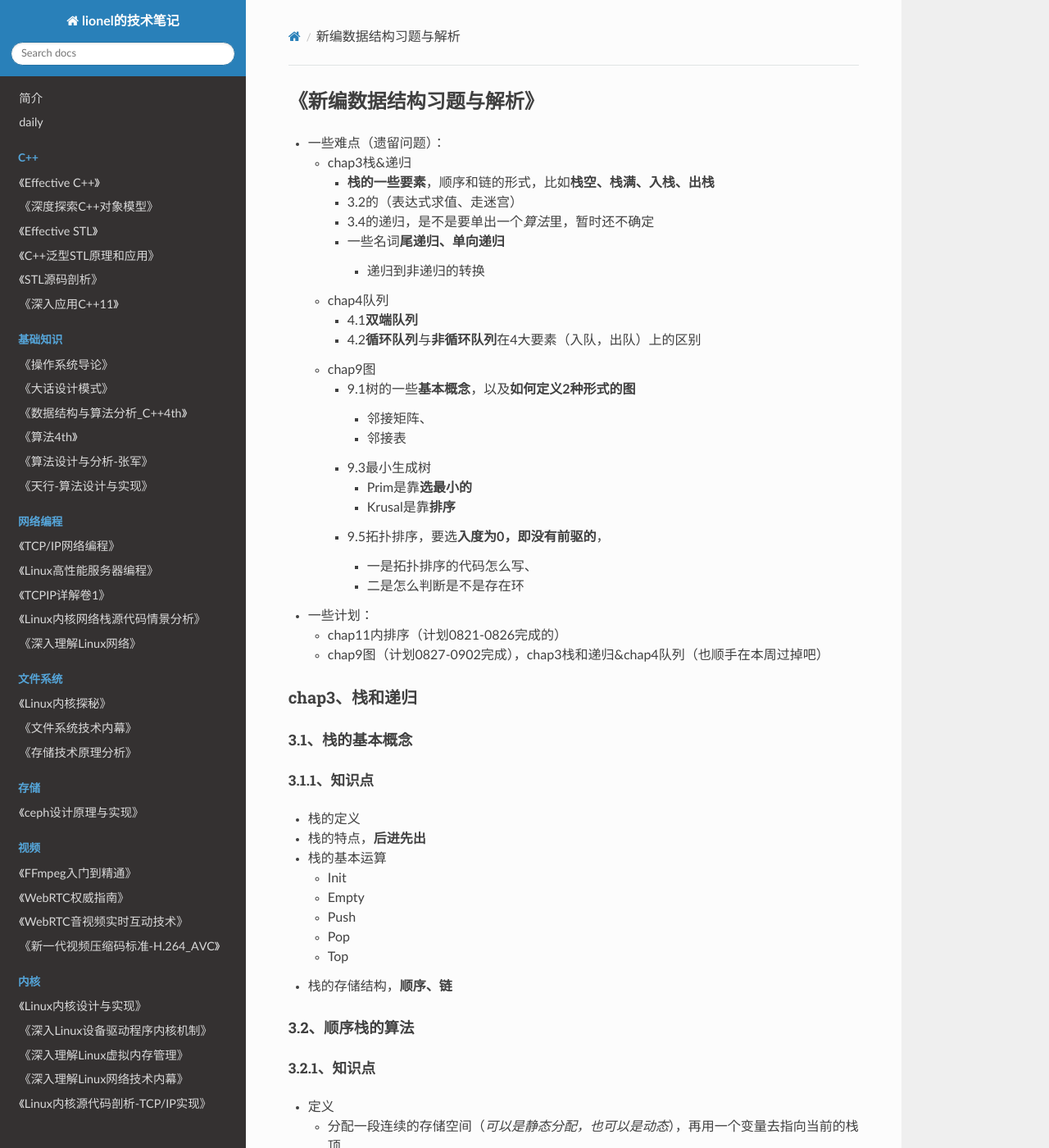
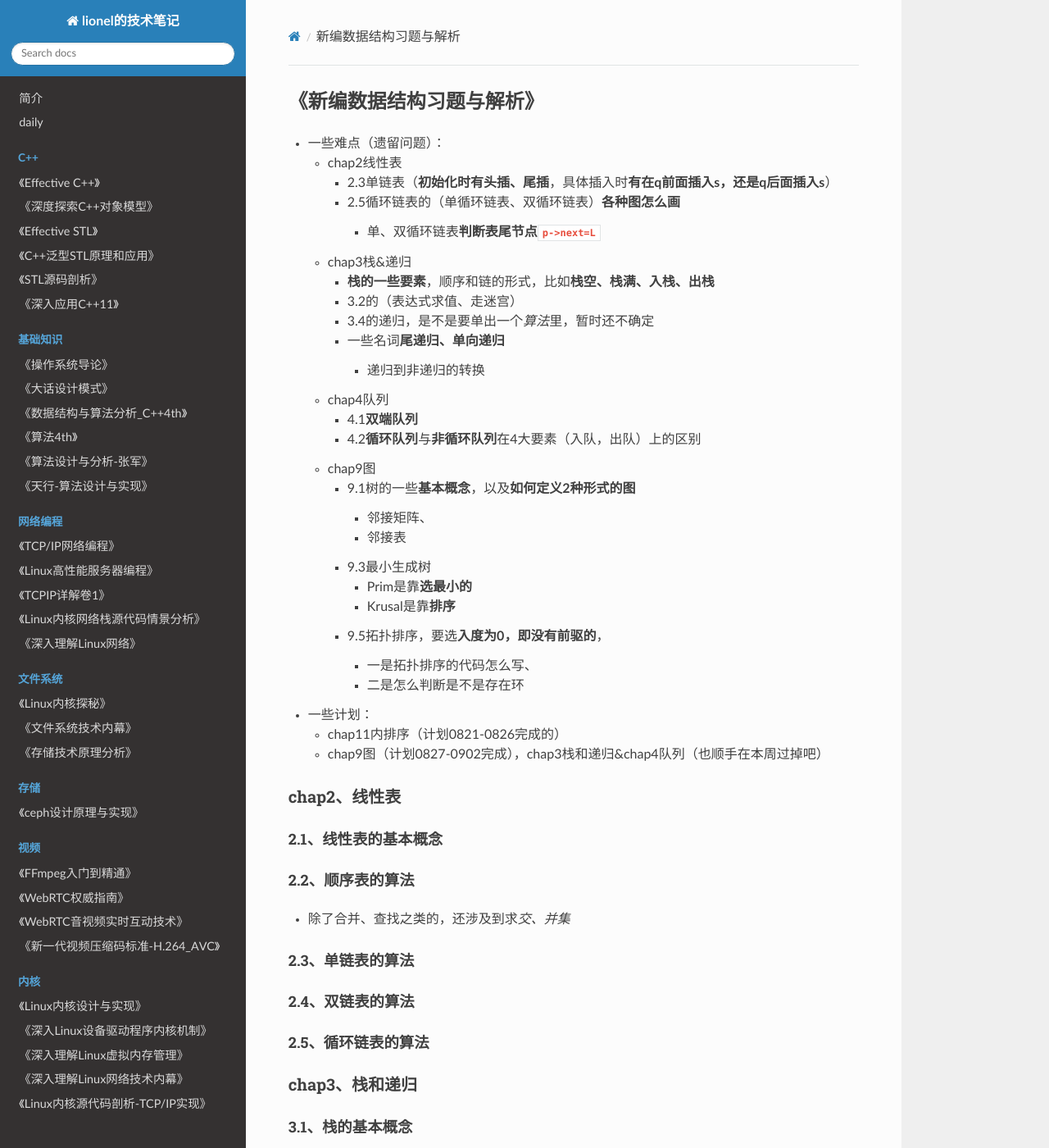
Before and after one commit to wolflion/booknotes, an MkDocs documentation site: the page built from docs/408/新编数据结构习题与解析.md, in a window 1280 px wide and 1400 px high. Shown: the whole window at 82% size. Built offline with MkDocs 1.6.1, drawn with Linux system fonts in a browser that asks for light colours; nearby versions of some CDN libraries.

Commit message:
Update 新编数据结构习题与解析.md

```diff
--- a/docs/408/新编数据结构习题与解析.md
+++ b/docs/408/新编数据结构习题与解析.md
@@ -1,6 +1,10 @@
 ## 《新编数据结构习题与解析》
 
 + 一些难点（遗留问题）：
+  + chap2线性表
+    + 2.3单链表（**初始化时有头插、尾插**，具体插入时**有在q前面插入s，还是q后面插入s**）
+    + 2.5循环链表的（单循环链表、双循环链表）**各种图怎么画**
+      + 单、双循环链表**判断表尾节点`p->next=L`**
   + chap3栈&递归
     + **栈的一些要素**，顺序和链的形式，比如**栈空、栈满、入栈、出栈**
     + 3.2的（表达式求值、走迷宫）
@@ -23,6 +27,20 @@
 + 一些计划：
   + chap11内排序（计划0821-0826完成的）
   + chap9图（计划0827-0902完成），chap3栈和递归&chap4队列（也顺手在本周过掉吧）
+
+### chap2、线性表
+
+#### 2.1、线性表的基本概念
+
+#### 2.2、顺序表的算法
+
++ 除了合并、查找之类的，还涉及到求*交、并集*
+
+#### 2.3、单链表的算法
+
+#### 2.4、双链表的算法
+
+#### 2.5、循环链表的算法
 
 ### chap3、栈和递归
 
```
